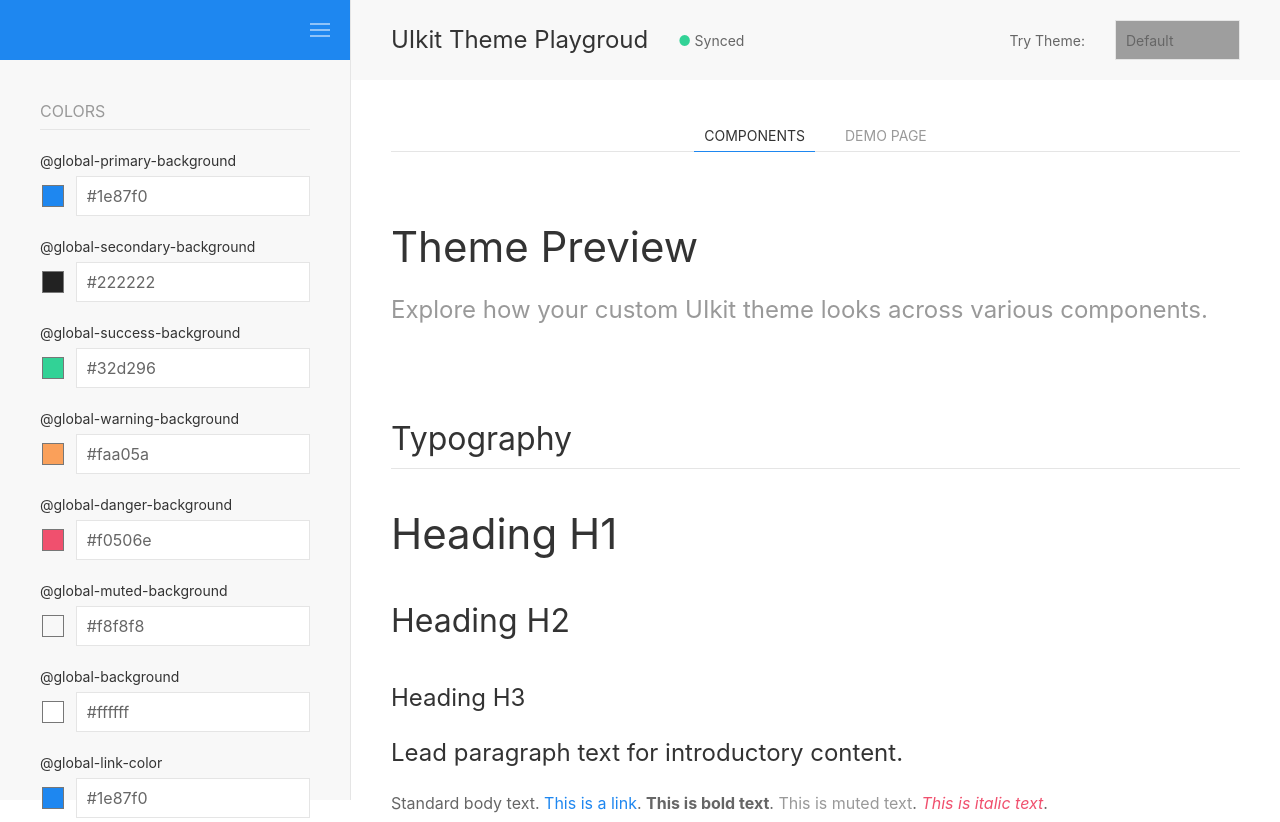
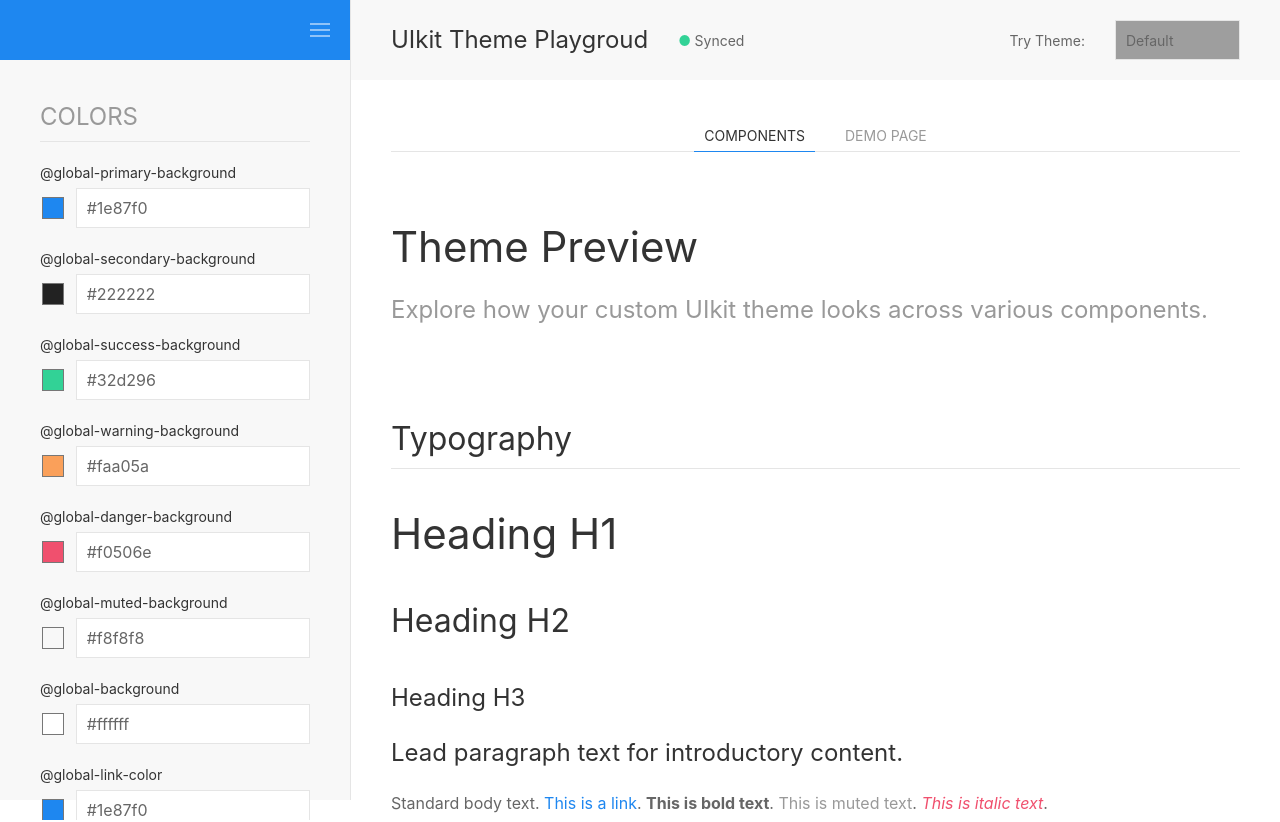
Before and after one commit to cyishere/uikit-theme-playground, a Vue app: page / in a window 1280 px wide. Shown: the top 822 px of the page. Built offline with nearby package versions, Linux system fonts and the light colour scheme; grey boxes are pictures that could not be loaded.

Commit message:
Clean up

```diff
--- a/src/components/SideBar.vue
+++ b/src/components/SideBar.vue
@@ -9,7 +9,7 @@ const toggleSidebar = () => {
 </script>
 
 <template>
-  <div class="uk-background-muted tp-sidebar" :data-expanded="sidebarExpanded">
+  <aside class="uk-background-muted tp-sidebar" :data-expanded="sidebarExpanded">
     <div class="uk-background-primary uk-light uk-flex uk-flex-right tp-sidebar-top">
       <button
         type="button"
@@ -24,7 +24,7 @@ const toggleSidebar = () => {
     <div class="uk-padding tp-controller-wrapper">
       <slot />
     </div>
-  </div>
+  </aside>
 </template>
 
 <style scoped>
--- a/src/components/ThemeController.vue
+++ b/src/components/ThemeController.vue
@@ -65,7 +65,7 @@ watch(themeVariables, () => applyTheme(), { deep: true, immediate: true });
       v-for="(variables, category) in themeVariables"
       :key="category"
     >
-      <h5 class="uk-text-uppercase uk-text-muted uk-heading-divider">{{ category }}</h5>
+      <h3 class="uk-text-uppercase uk-text-muted uk-heading-divider">{{ category }}</h3>
       <div class="uk-form-stacked">
         <div v-for="variable in variables" :key="variable.id" class="uk-margin-bottom">
           <div class="uk-flex uk-flex-between uk-flex-middle">
```
